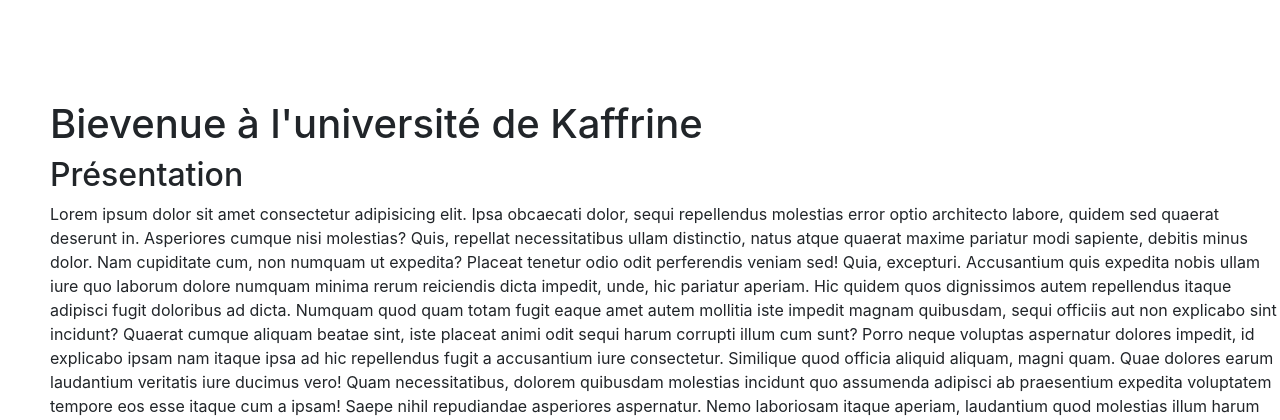
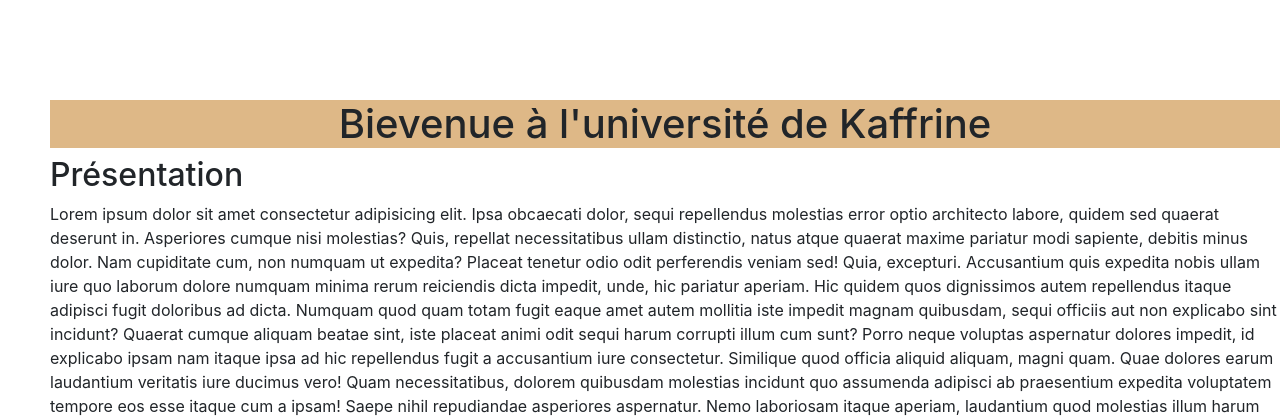
Before and after one commit to kalisto11/universite, a PHP site: page / in a window 1280 px wide. Shown: the part 56-476 px from the top of the page. Run offline with PHP 8.4, Linux system fonts and the light colour scheme.

Commit message:
ajoute de background h1

```diff
--- a/View/Accueil.php
+++ b/View/Accueil.php
@@ -1,6 +1,6 @@
-<h1>Bievenue à l'université de Kaffrine</h1>
+<h1 class="accueil">Bievenue à l'université de Kaffrine</h1>
 <div>
-    <h2>Présentation</h2>
+    <h2 >Présentation</h2>
     <p>
         Lorem ipsum dolor sit amet consectetur adipisicing elit. Ipsa obcaecati dolor, sequi repellendus molestias error optio architecto labore, quidem sed quaerat deserunt in. Asperiores cumque nisi molestias? Quis, repellat necessitatibus ullam distinctio, natus atque quaerat maxime pariatur modi sapiente, debitis minus dolor. Nam cupiditate cum, non numquam ut expedita? Placeat tenetur odio odit perferendis veniam sed! Quia, excepturi. Accusantium quis expedita nobis ullam iure quo laborum dolore numquam minima rerum reiciendis dicta impedit, unde, hic pariatur aperiam. Hic quidem quos dignissimos autem repellendus itaque adipisci fugit doloribus ad dicta. Numquam quod quam totam fugit eaque amet autem mollitia iste impedit magnam quibusdam, sequi officiis aut non explicabo sint incidunt? Quaerat cumque aliquam beatae sint, iste placeat animi odit sequi harum corrupti illum cum sunt? Porro neque voluptas aspernatur dolores impedit, id explicabo ipsam nam itaque ipsa ad hic repellendus fugit a accusantium iure consectetur. Similique quod officia aliquid aliquam, magni quam. Quae dolores earum laudantium veritatis iure ducimus vero! Quam necessitatibus, dolorem quibusdam molestias incidunt quo assumenda adipisci ab praesentium expedita voluptatem tempore eos esse itaque cum a ipsam! Saepe nihil repudiandae asperiores aspernatur. Nemo laboriosam itaque aperiam, laudantium quod molestias illum harum quidem magnam, natus eius veniam hic doloribus.
     </p>
--- a/style.css
+++ b/style.css
@@ -16,3 +16,7 @@
     width: 25px;
     height: 25px;
 }
+.accueil{
+    text-align: center;
+    background-color: burlywood;
+}
```
Also changed, not shown: View/etudiants.jpg (added), View/etudiants1.jpg (added), View/prof.jpg (added), View/université.jpg (added).
